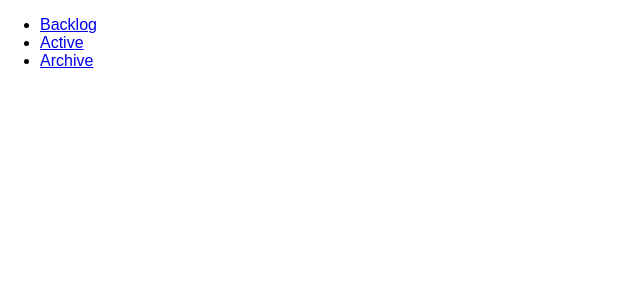
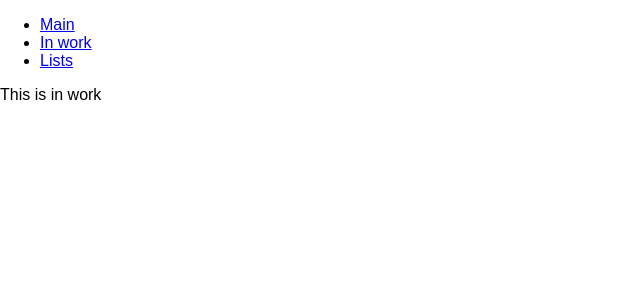
Before and after one commit to M-To-codding/tt-manager, a React (Create React App) app: page /inWork in a window 1280 px wide. Shown: the top 300 px of the page, without its empty margins (0-640 px from the left). Built offline with nearby package versions, Linux system fonts and the light colour scheme.

Commit message:
Change names of pages

```diff
--- a/src/Active.js
+++ /dev/null
@@ -1,7 +0,0 @@
-import React, {Component} from 'react';
-
-export default class Active extends Component {
-    render(){
-        return <div>This is active</div>
-    }
-}
--- a/src/App.js
+++ b/src/App.js
@@ -6,9 +6,9 @@ import {
     Link
 } from 'react-router-dom';
 
-import Archive from './Archive';
-import Active from './Active';
-import Backlog from './Backlog';
+import Lists from './Lists';
+import InWork from './InWork';
+import Main from './Main';
 
 
 class App extends Component {
@@ -20,13 +20,13 @@ class App extends Component {
                         <nav>
                             <ul>
                                 <li>
-                                    <Link to="/backlog">Backlog</Link>
+                                    <Link to="/main">Main</Link>
                                 </li>
                                 <li>
-                                    <Link to="/active">Active</Link>
+                                    <Link to="/inWork">In work</Link>
                                 </li>
                                 <li>
-                                    <Link to="/archive">Archive</Link>
+                                    <Link to="/lists">Lists</Link>
                                 </li>
                             </ul>
                         </nav>
@@ -34,16 +34,16 @@ class App extends Component {
 
                     <main>
                         <Route
-                            path="/backlog"
-                            component={Backlog}
+                            path="/main"
+                            component={Main}
                         />
                         <Route
-                            path="/active"
-                            component={Active}
+                            path="/inWork"
+                            component={InWork}
                         />
                         <Route
-                            path="/archive"
-                            component={Archive}
+                            path="/lists"
+                            component={Lists}
                         />
                     </main>
                 </div>
--- a/src/Archive.js
+++ /dev/null
@@ -1,7 +0,0 @@
-import React, {Component} from 'react';
-
-export default class Archive extends Component {
-    render(){
-        return <div>This is archive</div>
-    }
-}
--- a/src/Backlog.js
+++ /dev/null
@@ -1,7 +0,0 @@
-import React, {Component} from 'react';
-
-export default class Backlog extends Component {
-    render() {
-        return <div>This is backlog</div>
-    }
-}
--- /dev/null
+++ b/src/InWork.js
@@ -0,0 +1,7 @@
+import React, {Component} from 'react';
+
+export default class InWork extends Component {
+    render(){
+        return <div>This is in work</div>
+    }
+}
--- /dev/null
+++ b/src/Lists.js
@@ -0,0 +1,7 @@
+import React, {Component} from 'react';
+
+export default class Lists extends Component {
+    render(){
+        return <div>This is lists</div>
+    }
+}
--- /dev/null
+++ b/src/Main.js
@@ -0,0 +1,7 @@
+import React, {Component} from 'react';
+
+export default class Main extends Component {
+    render() {
+        return <div>This is main</div>
+    }
+}
```
